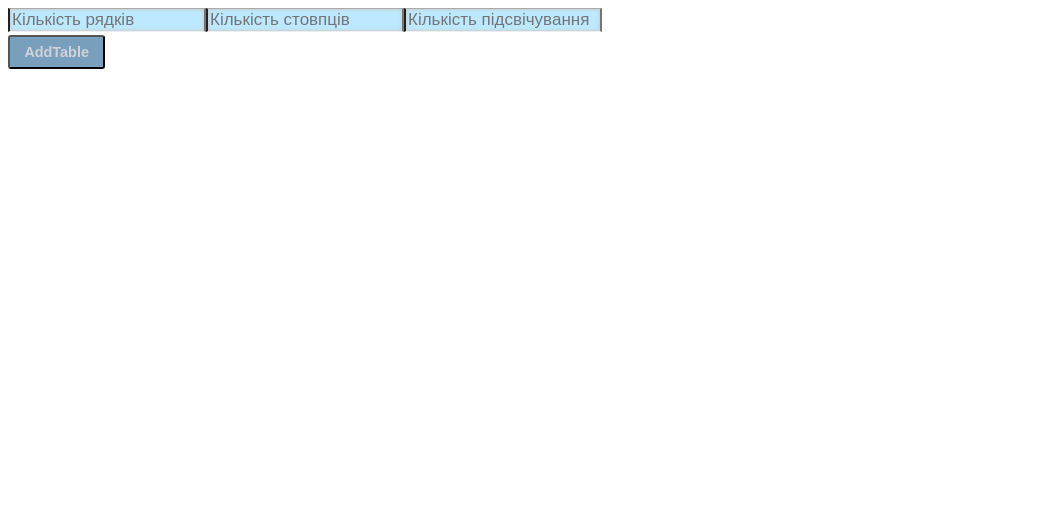
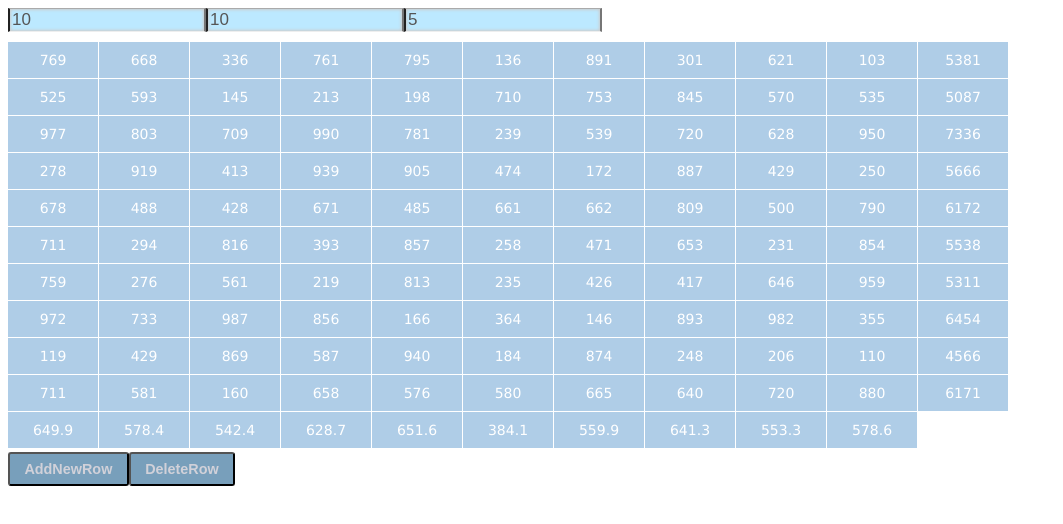
Before and after one commit to panasiyk/React, a React (Create React App) app: page / in a window 1280 px wide. Both pictures are taken after a click on the button "AddTable". Shown: the top 524 px of the page, without its empty margins (0-1063 px from the left). Built offline with nearby package versions, Linux system fonts and the light colour scheme.

Commit message:
normal event

```diff
--- a/src/App.css
+++ b/src/App.css
@@ -48,3 +48,7 @@ th, td {
   top: 1px;
   background:#283347;
 }
+
+.cont {
+  background-color: white;
+}
--- a/src/components/AverageRow.js
+++ b/src/components/AverageRow.js
@@ -7,11 +7,14 @@ class AverageRow extends PureComponent{
             <tr>
                 {
                     this.props.initialDataForTable.arrayForAverageBlock.map((element, i)=>
-                        <td key={i}>
+                        <td key={i}
+                            onMouseOver={this.props.onMouseOutCell}
+                        >
                             {this.props.initialDataForTable.arrayForAverageBlock[i]}
                         </td>
                     )
                 }
+                <td className="cont" onMouseOver={this.props.onMouseOutCell}/>
             </tr>
         );
     }
--- a/src/components/Cell.js
+++ b/src/components/Cell.js
@@ -12,11 +12,8 @@ class Cell extends Component{
             <td key={Data.arrayOfObjects[this.props.i][this.props.j].id}
                 id={Data.arrayOfObjects[this.props.i][this.props.j].id}
                 style={{background: this.props.arrayOfColorsForillumination}}
-
                 onClick={(e)=>this.props.onCellClick(e,this.props.i,this.props.j)}
-                onMouseOver={(e)=>this.props.onMouseOverCell(e,this.props.i,this.props.j)}
-                onMouseOut={this.props.onMouseOutCell}
-            >
+                onMouseOver={(e)=>this.props.onMouseOverCell(e,this.props.i,this.props.j)}>
                 {
                     this.props.getPercent(this.props.i,this.props.j)
                 }
--- a/src/components/SumCell.js
+++ b/src/components/SumCell.js
@@ -6,7 +6,7 @@ class SumCell extends PureComponent{
         return(
                 <td key={this.props.initialDataForTable.arrayOfObjects[this.props.i][0].id}
                     onMouseOver={(e)=>this.props.onMouseOverSumBlock(e,this.props.i)}
-                    onMouseOut={this.props.onMouseOutSumBlock}>
+                >
                     {this.props.initialDataForTable.arrayForSumBlock[this.props.i]}
                 </td>
         );
--- a/src/components/TableComponent.js
+++ b/src/components/TableComponent.js
@@ -8,7 +8,7 @@ class TableComponent extends Component{
     render (){
         let Data =this.props.initialDataForTable;
         return(
-            <table>
+            <table onMouseLeave={this.props.onMouseOutCell}>
                 <tbody>
                 {
                     Data.arrayOfObjects.map((element, i) =>
@@ -19,7 +19,6 @@ class TableComponent extends Component{
                               onCellClick={this.props.onCellClick}
                               onMouseOverCell={this.props.onMouseOverCell}
                               getPercent={this.props.getPercent}
-                              onMouseOutCell={this.props.onMouseOutCell}
                               arrayOfColorsForillumination={this.props.arrayOfColorsForillumination[i][j]}
                               i={i}
                               j={j}/>
@@ -28,7 +27,6 @@ class TableComponent extends Component{
                 }
                     <SumCell key={Data.arrayOfObjects[i][0].id}
                     onMouseOverSumBlock={this.props.onMouseOverSumBlock}
-                    onMouseOutSumBlock={this.props.onMouseOutSumBlock}
                     initialDataForTable={this.props.initialDataForTable}
                     i={i}/>
                     </tr>
@@ -36,7 +34,8 @@ class TableComponent extends Component{
 
                     )
                 }
-                <AverageRow initialDataForTable={Data}/>
+                <AverageRow initialDataForTable={Data}
+                            onMouseOutCell={this.props.onMouseOutCell}/>
                 </tbody>
             </table>
         );
--- a/src/containers/App.js
+++ b/src/containers/App.js
@@ -6,9 +6,9 @@ class App extends Component{
     constructor(props) {
         super(props);
         this.state = {
-            rowsCount: "",
-            columnsCount: "" ,
-            numberForIllumination: ""
+            rowsCount: "10",
+            columnsCount: "10" ,
+            numberForIllumination: "5"
         };
 
         this.onChangeInput = this.onChangeInput.bind(this);
--- a/src/containers/Table.js
+++ b/src/containers/Table.js
@@ -20,7 +20,6 @@ class Table extends Component{
         this.onMouseOverSumBlock = this.onMouseOverSumBlock.bind(this);
         this.onMouseOverCell = this.onMouseOverCell.bind(this);
         this.onMouseOutCell = this.onMouseOutCell.bind(this);
-        this.onMouseOutSumBlock = this.onMouseOutSumBlock.bind(this);
         this.getPercent = this.getPercent.bind(this);
     }
     createArrayOfColorsForillumination() {
@@ -30,6 +29,14 @@ class Table extends Component{
                 this.arrayOfColorsForillumination[i][j] = '';
             }
         }
+    }
+
+    componentWillReceiveProps(nexProps){
+        let row = [];
+        for (let i = 0; i < this.props.incomingData.rowsCount; i++) {
+            row[i] = '';
+        }
+        this.arrayOfColorsForillumination.push(row);
     }
 
     onCellClick(event,i,j){
@@ -43,7 +50,7 @@ class Table extends Component{
     onMouseOverCell(event,i,j){
         this.findNearestElementInArray(i,j);
         this.fillingArrayOfColorsForillumination();
-        this.setState({flag: true});
+        this.setState({flag: true,rowIndexHover:-1});
     }
 
     findRightNumberStart(index){
@@ -100,12 +107,11 @@ class Table extends Component{
                 else{this.arrayOfColorsForillumination[i][j] = ''}
             }
         }
-        console.log('a');
     }
 
     onMouseOutCell(){
         this.takeBackColor();
-        this.setState({flag: false});
+        this.setState({flag: false,rowIndexHover:-1});
     }
     takeBackColor(){
         for(let i=0; i<this.props.initialDataForTable.arrayOfObjects.length; i++){
@@ -129,16 +135,10 @@ class Table extends Component{
     }
 
     onMouseOverSumBlock(event,rowIndexHover){
+        this.takeBackColor();
         this.fillingArrayOfColorsForPercentillumination(rowIndexHover);
         this.setState({rowIndexHover:rowIndexHover});
     }
-
-    onMouseOutSumBlock(event){
-        this.takeBackColor();
-        this.setState({rowIndexHover:-1});
-
-    }
-
     getPercent(i,j){
         return (i===this.state.rowIndexHover) ?
             ((this.props.initialDataForTable.arrayOfObjects[i][j].amount/
@@ -153,9 +153,8 @@ class Table extends Component{
                            onMouseOverCell={this.onMouseOverCell}
                            getPercent={this.getPercent}
                            onMouseOverSumBlock={this.onMouseOverSumBlock}
-                           onMouseOutSumBlock={this.onMouseOutSumBlock}
                            onMouseOutCell={this.onMouseOutCell}
-                            arrayOfColorsForillumination={this.arrayOfColorsForillumination}/>
+                           arrayOfColorsForillumination={this.arrayOfColorsForillumination}/>
         );
     }
 
```
